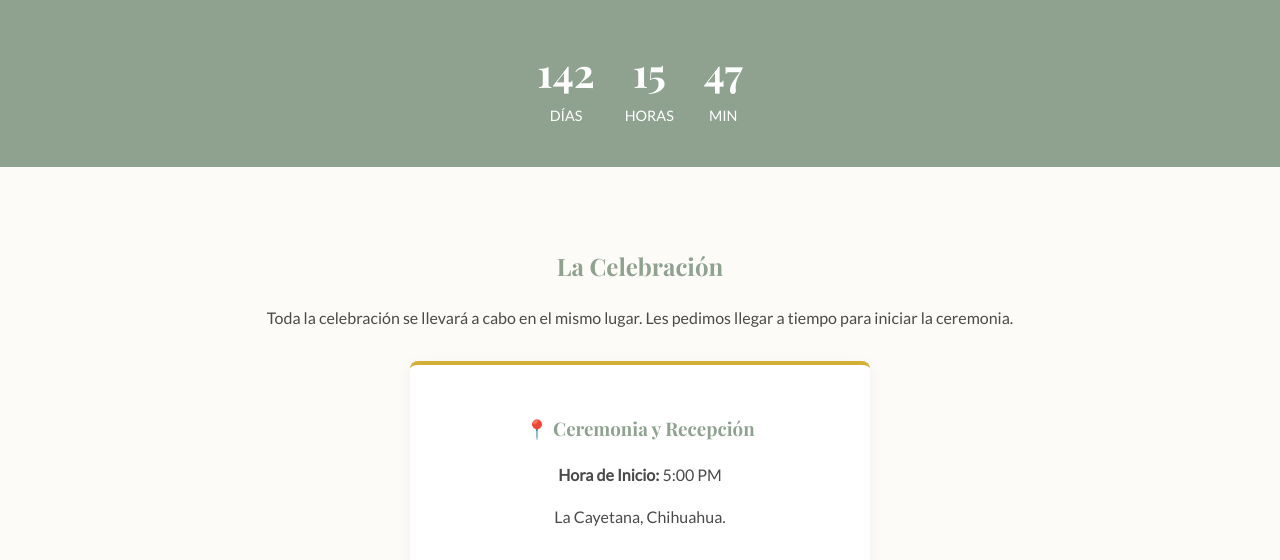
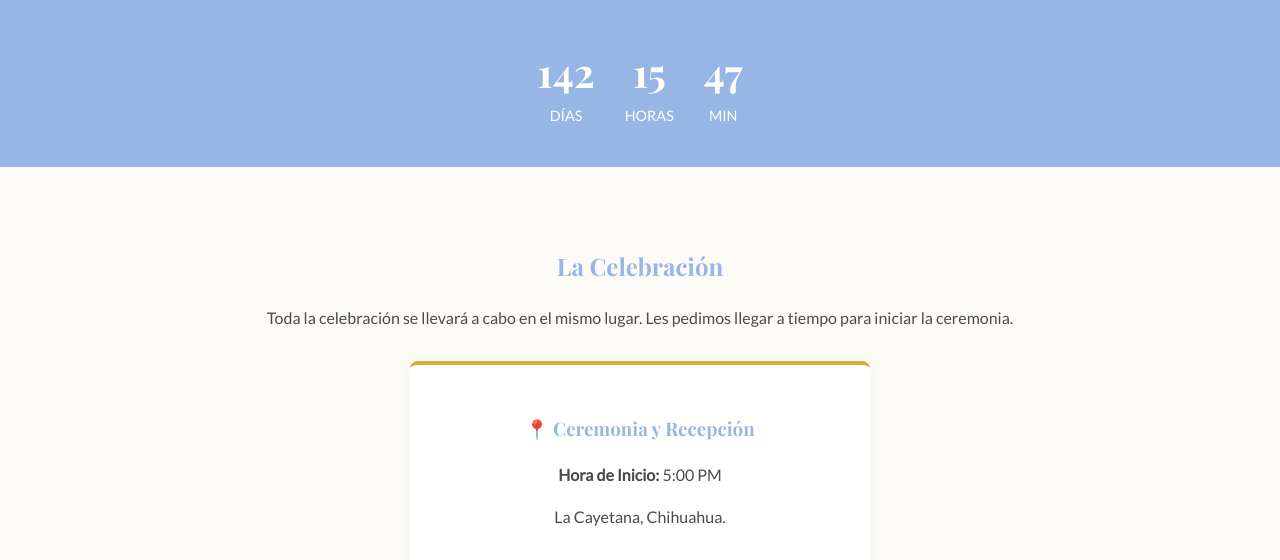
Before and after one commit to laizaydavidboda/invitacion-boda-flask, a Flask app: page / in a window 1280 px wide. Shown: the part 840-1400 px from the top of the page. Run offline with Flask 3, Linux system fonts and the light colour scheme; some web fonts are replaced; grey boxes are pictures that could not be loaded.

Commit message:
Update index.html

```diff
--- a/templates/index.html
+++ b/templates/index.html
@@ -10,7 +10,7 @@
     <style>
         /* --- VARIABLES DE COLORES --- */
         :root {
-            --primary-color: #8FA290; /* Verde Salvia */
+            --primary-color: #97B6E5; /* AZUL */
             --accent-color: #D4AF37;  /* Dorado */
             --text-color: #4a4a4a;
             --bg-color: #fdfbf7;      /* Blanco crema muy suave */
```
